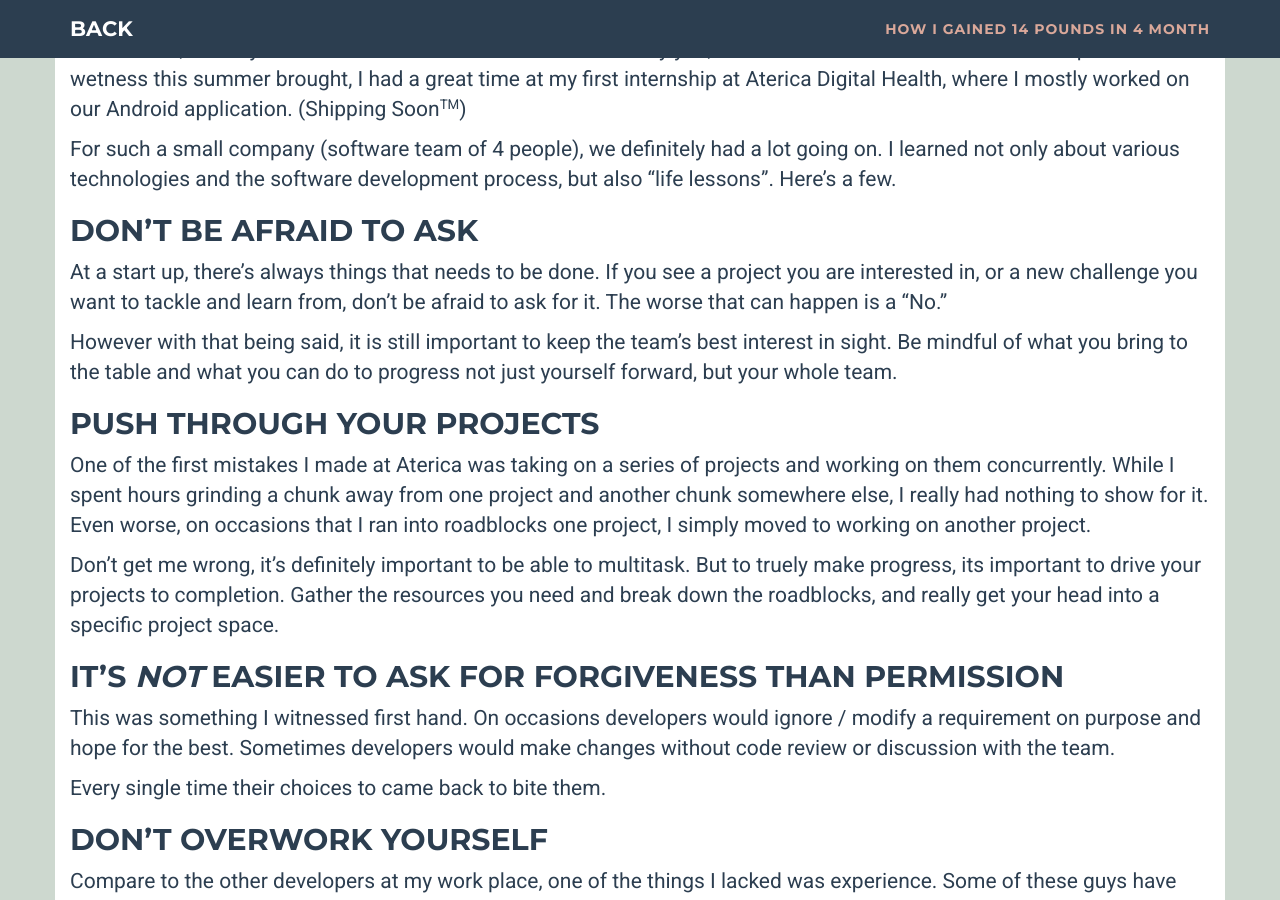
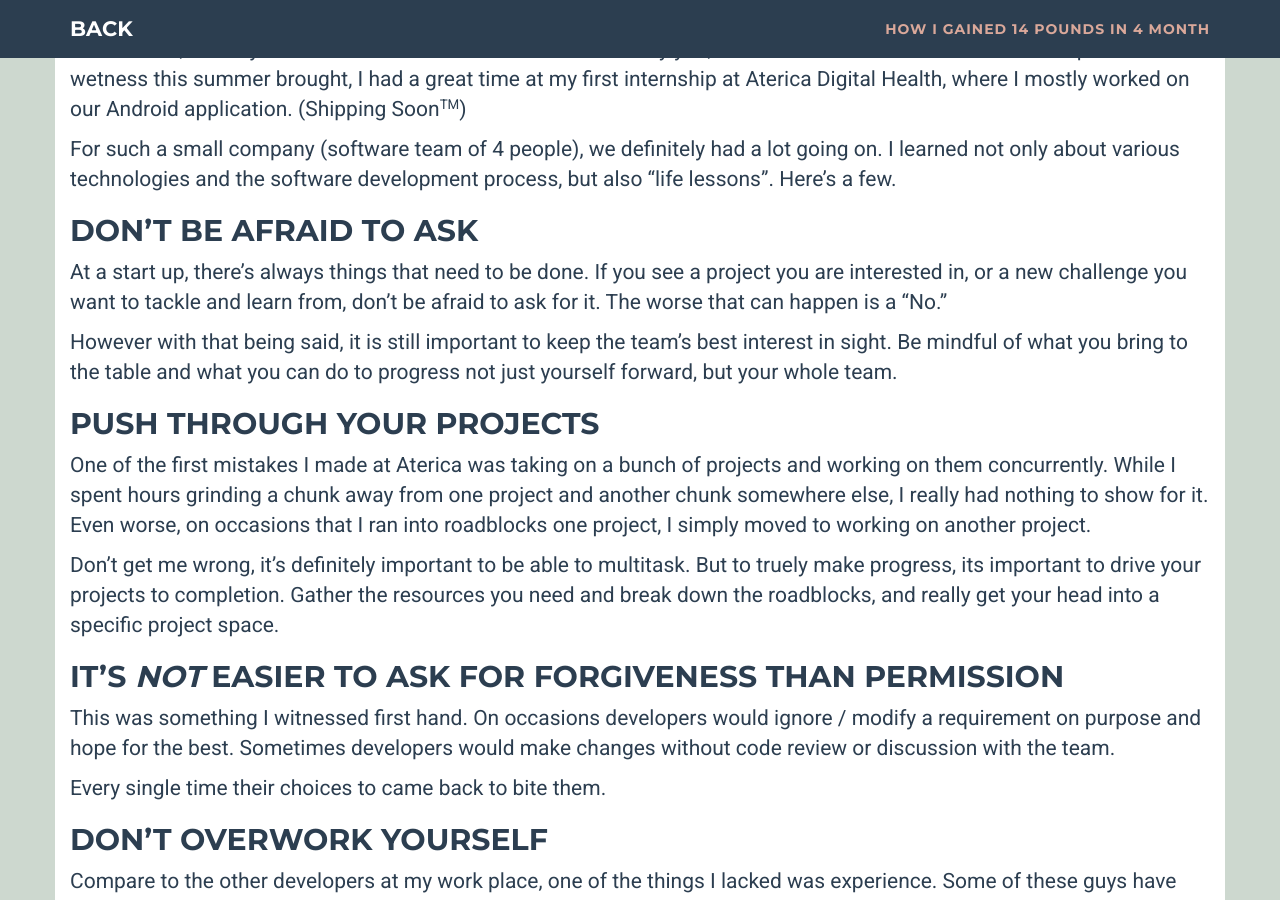
Before and after one commit to yanske/yanske1.github.io, a Jekyll site: the page built from _posts/2017-08-19-How-I-gained-14-pounds-in-4-month.md, in a window 1280 px wide and 900 px high, scrolled down 695 px. Built offline with Jekyll 4.4.1, drawn with Linux system fonts in a browser that asks for light colours; nearby versions of some CDN libraries; some web fonts are replaced.

Commit message:
changed verbage

```diff
--- a/_posts/2017-08-19-How-I-gained-14-pounds-in-4-month.md
+++ b/_posts/2017-08-19-How-I-gained-14-pounds-in-4-month.md
@@ -15,13 +15,13 @@ For such a small company (software team of 4 people), we definitely had a lot go
 
 ## Don't be afraid to ask
 
-At a start up, there's always things that needs to be done. If you see a project you are interested in, or a new challenge you want to tackle and learn from, don't be afraid to ask for it. The worse that can happen is a "No."
+At a start up, there's always things that need to be done. If you see a project you are interested in, or a new challenge you want to tackle and learn from, don't be afraid to ask for it. The worse that can happen is a "No."
 
 However with that being said, it is still important to keep the team's best interest in sight. Be mindful of what you bring to the table and what you can do to progress not just yourself forward, but your whole team.
 
 ## Push through your projects
 
-One of the first mistakes I made at Aterica was taking on a series of projects and working on them concurrently. While I spent hours grinding a chunk away from one project and another chunk somewhere else, I really had nothing to show for it. Even worse, on occasions that I ran into roadblocks one project, I simply moved to working on another project.
+One of the first mistakes I made at Aterica was taking on a bunch of projects and working on them concurrently. While I spent hours grinding a chunk away from one project and another chunk somewhere else, I really had nothing to show for it. Even worse, on occasions that I ran into roadblocks one project, I simply moved to working on another project.
 
 Don't get me wrong, it's definitely important to be able to multitask. But to truely make progress, its important to drive your projects to completion. Gather the resources you need and break down the roadblocks, and really get your head into a specific project space.
 
```
